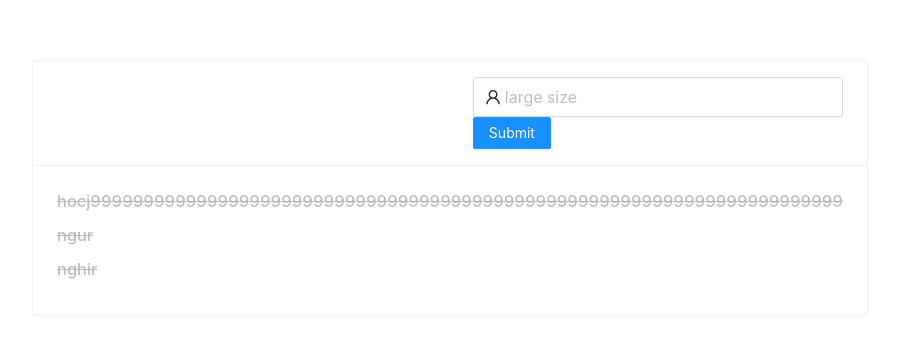
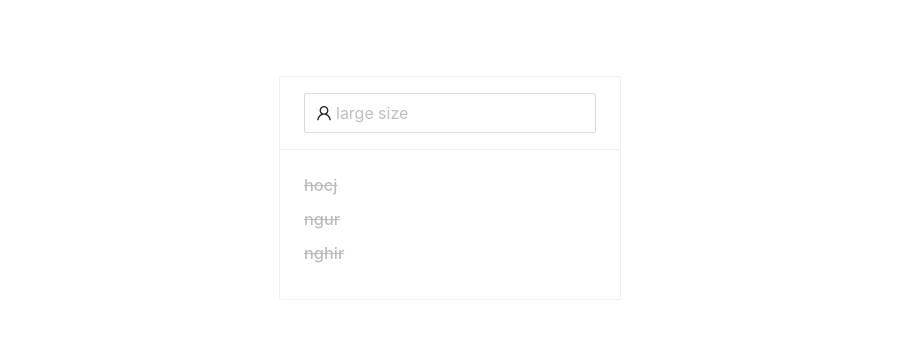
Before and after one commit to HungFFun/Todo, a React (Create React App) app: page / in a window 1280 px wide. Shown: the part 212-564 px from the top of the page, without its empty margins (190-1089 px from the left). Built offline with nearby package versions, Linux system fonts and the light colour scheme.

Commit message:
todo Context

```diff
--- a/src/App.js
+++ b/src/App.js
@@ -1,40 +1,14 @@
-import { React, useState } from "react";
-import { Layout, Card } from "antd";
-import TodoItem from "./components/TodoItem";
-import AddTodoItem from "./components/AddTodoItem";
+import { React } from "react";
+import TodoCard from "./components/TodoCard";
+
+import TodoContextProvider from "./contexts/TodoContext";
 function App() {
-  const [data, setData] = useState([
-    {
-      title:
-        "hocj99999999999999999999999999999999999999999999999999999999999999999999999",
-      isCompleted: true,
-    },
-    { title: "ngur", isCompleted: false },
-    { title: "nghir", isCompleted: true },
-  ]);
-  const addTodoInArr = (title) => {
-    const newTodo = [...data, { title: title }];
-    setData(newTodo);
-  };
   return (
-    <Layout.Content className="container">
-      <Card
-        extra={<AddTodoItem addTodoFunc={addTodoInArr}></AddTodoItem>}
-        className="cart-custom"
-      >
-        {data.length > 0 &&
-          data.map((item, index) => (
-            <div key={index}>
-              <TodoItem item={item}></TodoItem>
-            </div>
-          ))}
-        {data.length === 0 && (
-          <div>
-            <h1> Không có phần tử </h1>
-          </div>
-        )}
-      </Card>
-    </Layout.Content>
+    <div className="container">
+      <TodoContextProvider>
+        <TodoCard></TodoCard>
+      </TodoContextProvider>
+    </div>
   );
 }
 
--- a/src/components/AddTodoItem.js
+++ b/src/components/AddTodoItem.js
@@ -1,18 +1,20 @@
-import { React, useState } from "react";
-import { Input, Button } from "antd";
+import { React, useState, useContext } from "react";
+import { Input } from "antd";
 import { UserOutlined } from "@ant-design/icons";
-import PropTypes from "prop-types";
+// import PropTypes from "prop-types";
+import { TodoContext } from "../contexts/TodoContext";
 
-function AddTodoItem(props) {
+const AddTodoItem = (props) => {
   const [title, setTitle] = useState("");
-  const addTodo = props.addTodoFunc;
+  const { addTodoInArr } = useContext(TodoContext);
+  // const addTodo = props.addTodoFunc;
   const addTitle = (event) => {
     setTitle(event.target.value);
   };
   const addSingleTodo = (event) => {
     event.preventDefault();
     if (title !== "") {
-      addTodo(title);
+      addTodoInArr(title);
       setTitle("");
     }
   };
@@ -26,15 +28,12 @@ function AddTodoItem(props) {
           value={title}
           onChange={addTitle}
         />
-        <Button type="primary" htmlType="submit">
-          Submit
-        </Button>
       </form>
     </div>
   );
-}
-AddTodoItem.prototype = {
-  addTodoFunc: PropTypes.func.isRequired,
 };
+// AddTodoItem.prototype = {
+//   addTodoFunc: PropTypes.func.isRequired,
+// };
 
 export default AddTodoItem;
--- /dev/null
+++ b/src/components/TodoCard.js
@@ -0,0 +1,29 @@
+import { React, useContext } from "react";
+import TodoItem from "./TodoItem";
+import { Card } from "antd";
+import AddTodoItem from "./AddTodoItem";
+
+import { TodoContext } from "../contexts/TodoContext";
+const TodoCard = () => {
+  //load data
+  const { data } = useContext(TodoContext);
+  return (
+    <div>
+      <Card extra={<AddTodoItem></AddTodoItem>} className="cart-custom">
+        {data.length > 0 &&
+          data.map((item, index) => (
+            <div key={index}>
+              <TodoItem item={item}></TodoItem>
+            </div>
+          ))}
+        {data.length === 0 && (
+          <div>
+            <h1> Không có phần tử </h1>
+          </div>
+        )}
+      </Card>
+    </div>
+  );
+};
+
+export default TodoCard;
--- a/src/components/TodoItem.js
+++ b/src/components/TodoItem.js
@@ -1,7 +1,7 @@
 import React, { useState } from "react";
 import "./TodoItem.scss";
 
-function TodoItem(props) {
+const TodoItem = (props) => {
   const { item } = props;
   const [data, setData] = useState(item);
   return (
@@ -14,6 +14,6 @@ function TodoItem(props) {
       </h3>
     </div>
   );
-}
+};
 
 export default TodoItem;
--- /dev/null
+++ b/src/contexts/TodoContext.js
@@ -0,0 +1,30 @@
+import { React, createContext, useState } from "react";
+
+export const TodoContext = createContext();
+
+const TodoContextProvider = ({ children }) => {
+  //state
+  const [data, setData] = useState([
+    {
+      title: "hocj",
+      isCompleted: true,
+    },
+    { title: "ngur", isCompleted: false },
+    { title: "nghir", isCompleted: true },
+  ]);
+  const addTodoInArr = (title) => {
+    const newTodo = [...data, { title: title }];
+    setData(newTodo);
+  };
+
+  const todoContextData = {
+    data,
+    addTodoInArr,
+  };
+  return (
+    <TodoContext.Provider value={todoContextData}>
+      {children}
+    </TodoContext.Provider>
+  );
+};
+export default TodoContextProvider;
```
